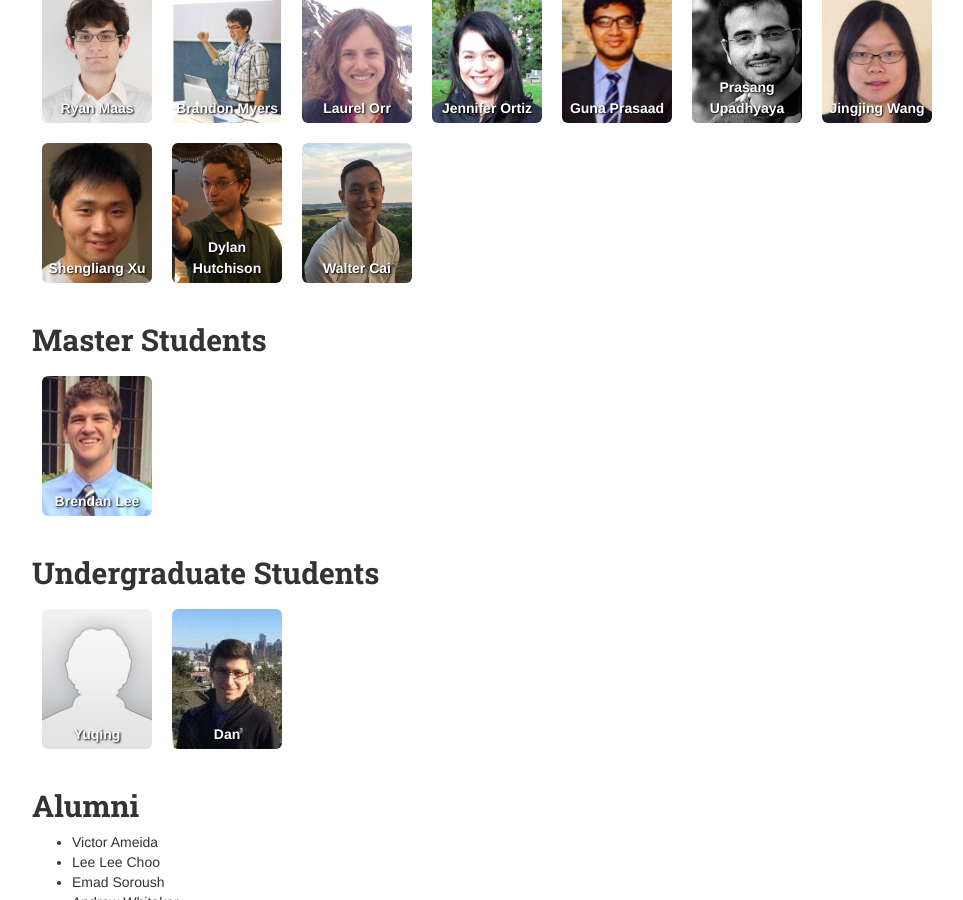
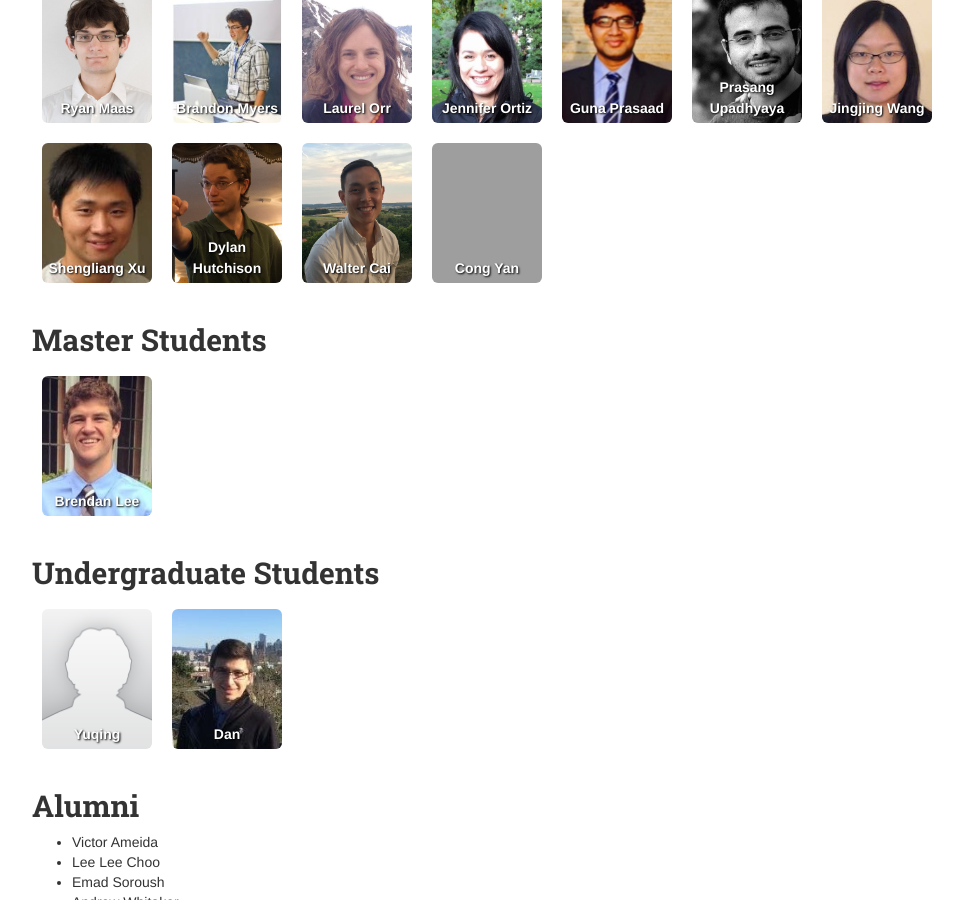
Before and after one commit to uwdb/website, a Jekyll site: the page built from people.markdown, in a window 1280 px wide and 900 px high, scrolled down 1493 px. Shown: the whole window, without its empty margins (123-1086 px from the left). Built offline with Jekyll 4.4.1, drawn with Linux system fonts in a browser that asks for light colours; nearby versions of some CDN libraries.

Commit message:
add cong to people.html

```diff
--- a/_data/phd_students.yml
+++ b/_data/phd_students.yml
@@ -117,3 +117,8 @@
   nickname: Walter
   website: https://www.linkedin.com/in/walter-cai-293aa279
   image: cai.jpg
+
+- name: Cong Yan
+  nickname: Cong
+  website: http://homes.cs.washington.edu/~congy/
+  image: cong.jpg
```
